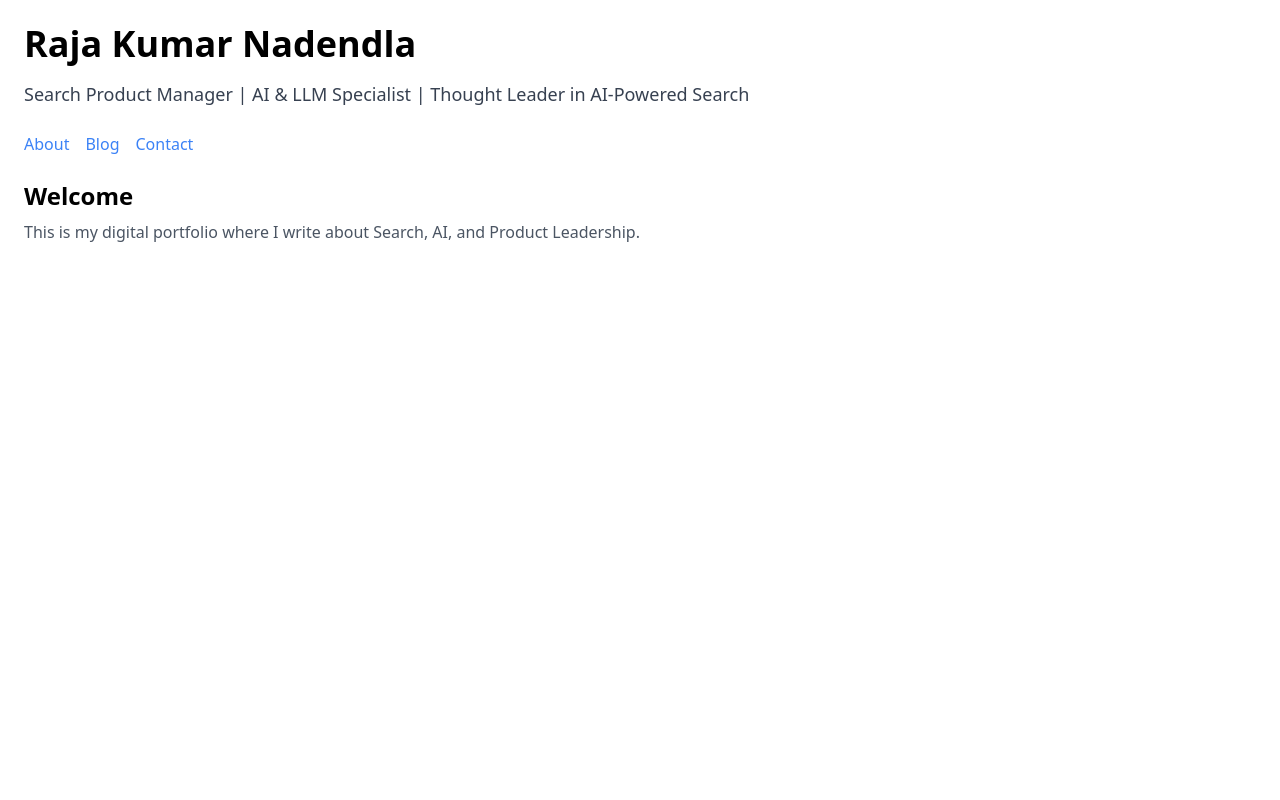
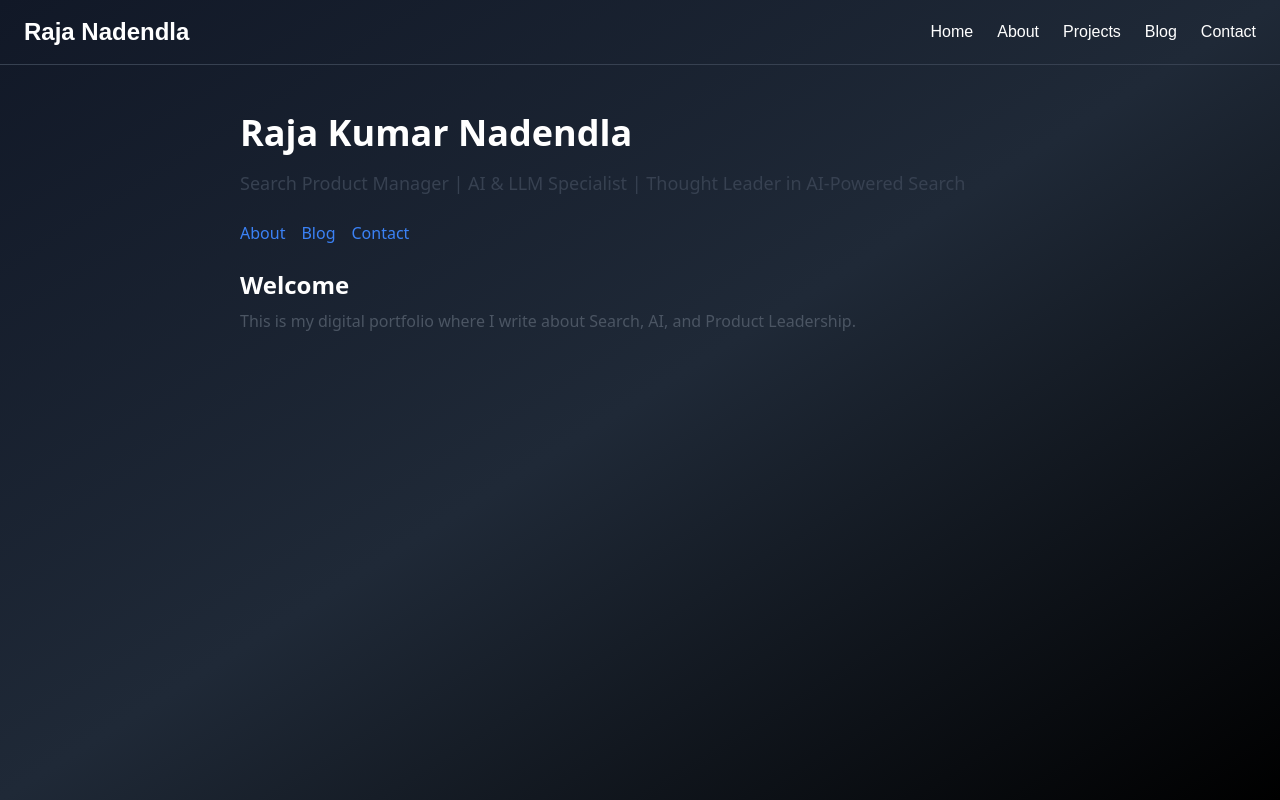
Before and after one commit to RajaNadendla/Portfolio, a Next.js app: page / in a window 1280 px wide. Built offline with nearby package versions, Linux system fonts and the light colour scheme.

Commit message:
Update _app.js

```diff
--- a/pages/_app.js
+++ b/pages/_app.js
@@ -1,5 +1,22 @@
-import '../styles/globals.css'
+import '@/styles/globals.css';
+import Link from 'next/link';
 
 export default function App({ Component, pageProps }) {
-  return <Component {...pageProps} />
+  return (
+    <div className="min-h-screen bg-gradient-to-br from-gray-900 via-gray-800 to-black text-white">
+      <header className="w-full px-6 py-4 flex justify-between items-center border-b border-gray-700">
+        <h1 className="text-2xl font-bold">Raja Nadendla</h1>
+        <nav className="space-x-6">
+          <Link href="/" className="hover:underline">Home</Link>
+          <Link href="/about" className="hover:underline">About</Link>
+          <Link href="/projects" className="hover:underline">Projects</Link>
+          <Link href="/blog" className="hover:underline">Blog</Link>
+          <Link href="/contact" className="hover:underline">Contact</Link>
+        </nav>
+      </header>
+      <main className="max-w-4xl mx-auto p-6">
+        <Component {...pageProps} />
+      </main>
+    </div>
+  );
 }
```
